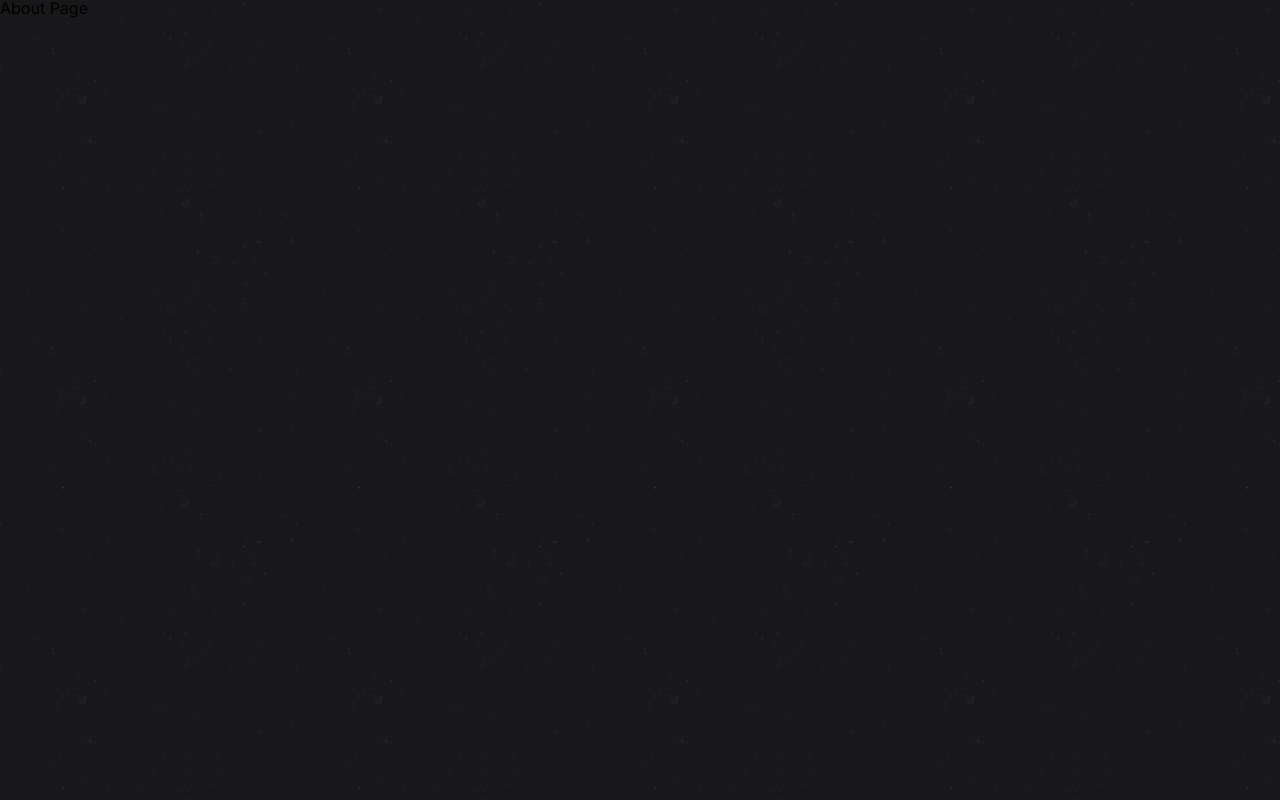
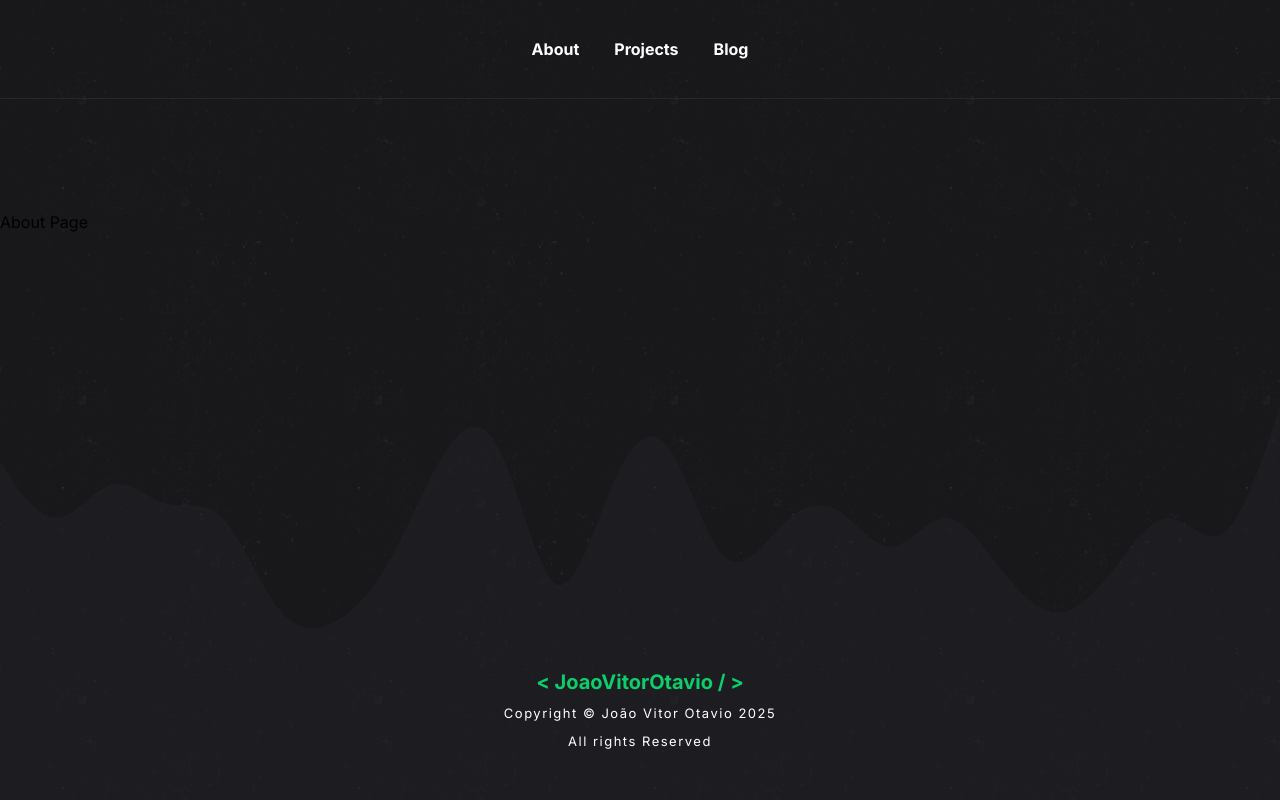
Before and after one commit to JoaoVitorOtavio/my-portfolio, a Next.js app: page / in a window 1280 px wide. Built offline with nearby package versions, Linux system fonts and the light colour scheme.

Commit message:
Adicionando header e footer no layout

```diff
--- a/app/layout.tsx
+++ b/app/layout.tsx
@@ -3,6 +3,8 @@
 import './globals.css';
 import { ThemeProvider } from 'styled-components';
 import theme from './styles/theme';
+import Header from './components/Header/Header';
+import Footer from './components/Footer/Footer';
 
 const geistSans = Geist({
   variable: '--font-geist-sans',
@@ -22,7 +24,11 @@
   return (
     <html lang="en">
       <body className={`${geistSans.variable} ${geistMono.variable}`}>
-        <ThemeProvider theme={theme}>{children}</ThemeProvider>
+        <ThemeProvider theme={theme}>
+          <Header />
+          <main>{children}</main>
+          <Footer />
+        </ThemeProvider>
       </body>
     </html>
   );
```
